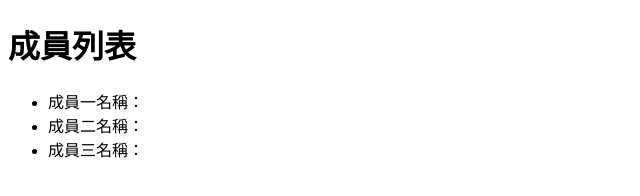
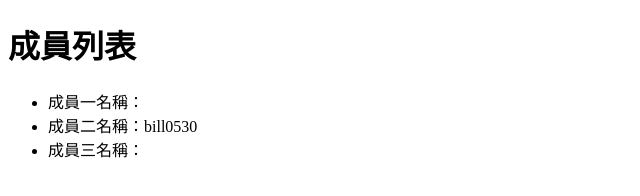
Before and after one commit to thekihonim/group9-task4, a plain HTML site: page index.html in a window 1280 px wide. Shown: the full height of the page, 0-640 px from the left. Drawn offline with Linux system fonts and the light colour scheme.

Commit message:
新增成員二名字

```diff
--- a/index.html
+++ b/index.html
@@ -9,7 +9,7 @@
     <h1>成員列表</h1>
     <ul>
         <li>成員一名稱：</li>
-        <li>成員二名稱：</li>
+        <li>成員二名稱：bill0530</li>
         <li>成員三名稱：</li>
     </ul>
 </body>
```
